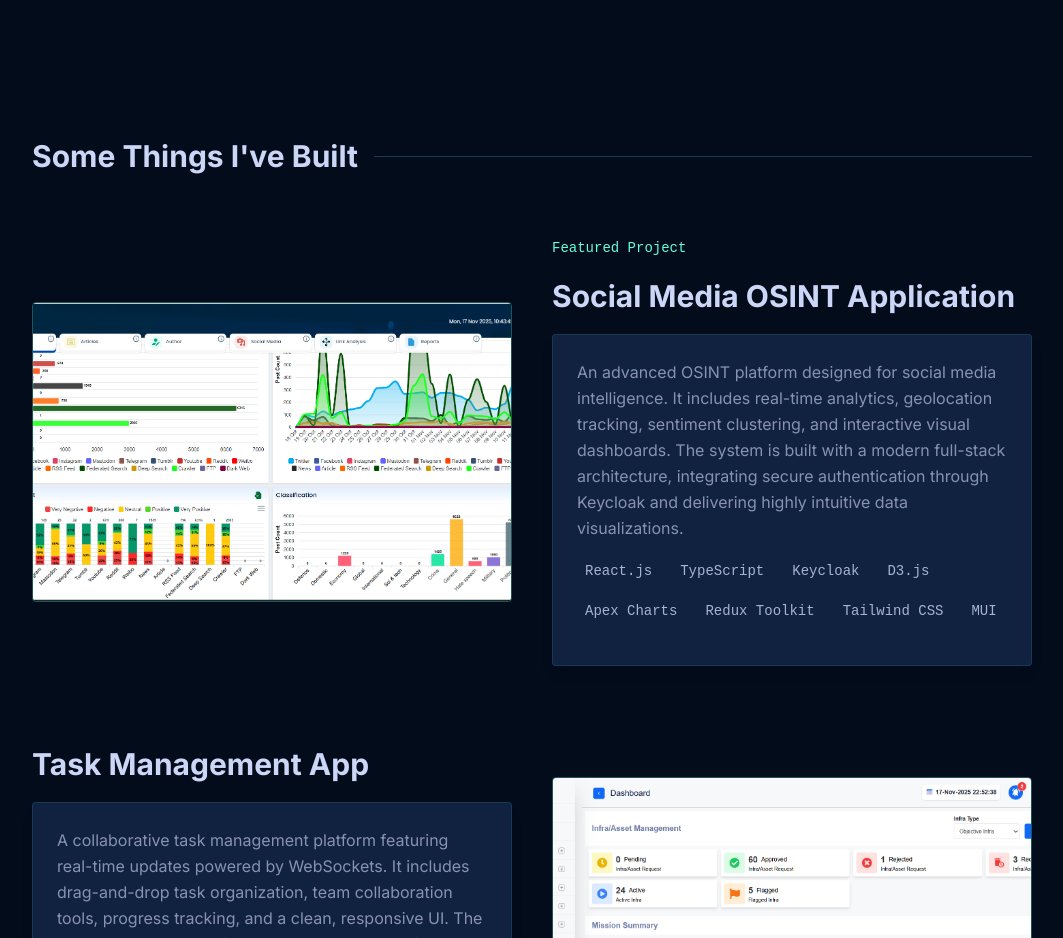
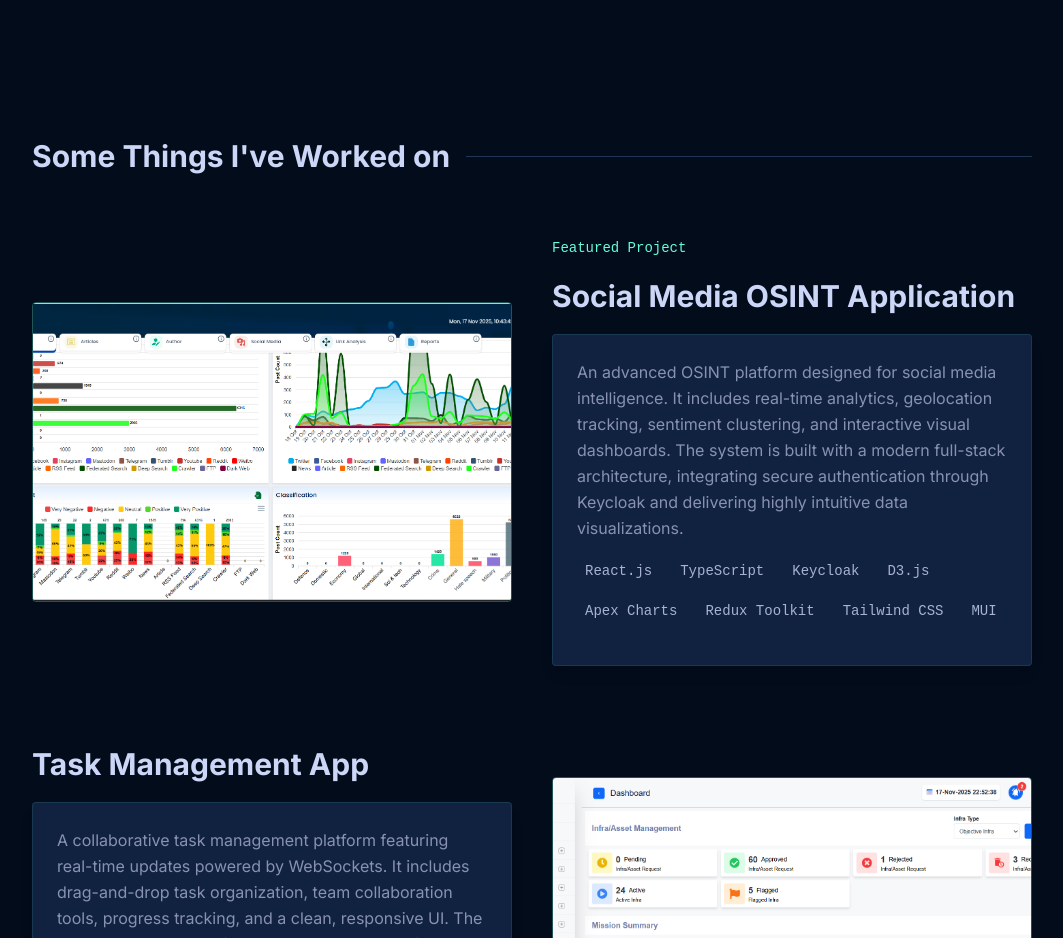
Before and after one commit to keertibhatnagar-it/my-portfolio, a Next.js app: page / in a window 1280 px wide. Shown: the part 2340-3278 px from the top of the page, without its empty margins (108-1171 px from the left). Built offline with nearby package versions, Linux system fonts and the light colour scheme; no server answers.

Commit message:
build fix

```diff
--- a/src/components/Work.tsx
+++ b/src/components/Work.tsx
@@ -90,7 +90,7 @@ const Work = () => {
     >
       <div className="flex items-center gap-3 sm:gap-4 mb-12 sm:mb-14 md:mb-16">
         <h2 className="text-xl sm:text-2xl md:text-3xl text-[var(--lightest-slate)] font-bold whitespace-nowrap">
-          Some Things I've Built
+          Some Things I&apos;ve Worked on
         </h2>
         <div className="flex-1 h-[1px] bg-[var(--lightest-navy)]"></div>
       </div>
```
